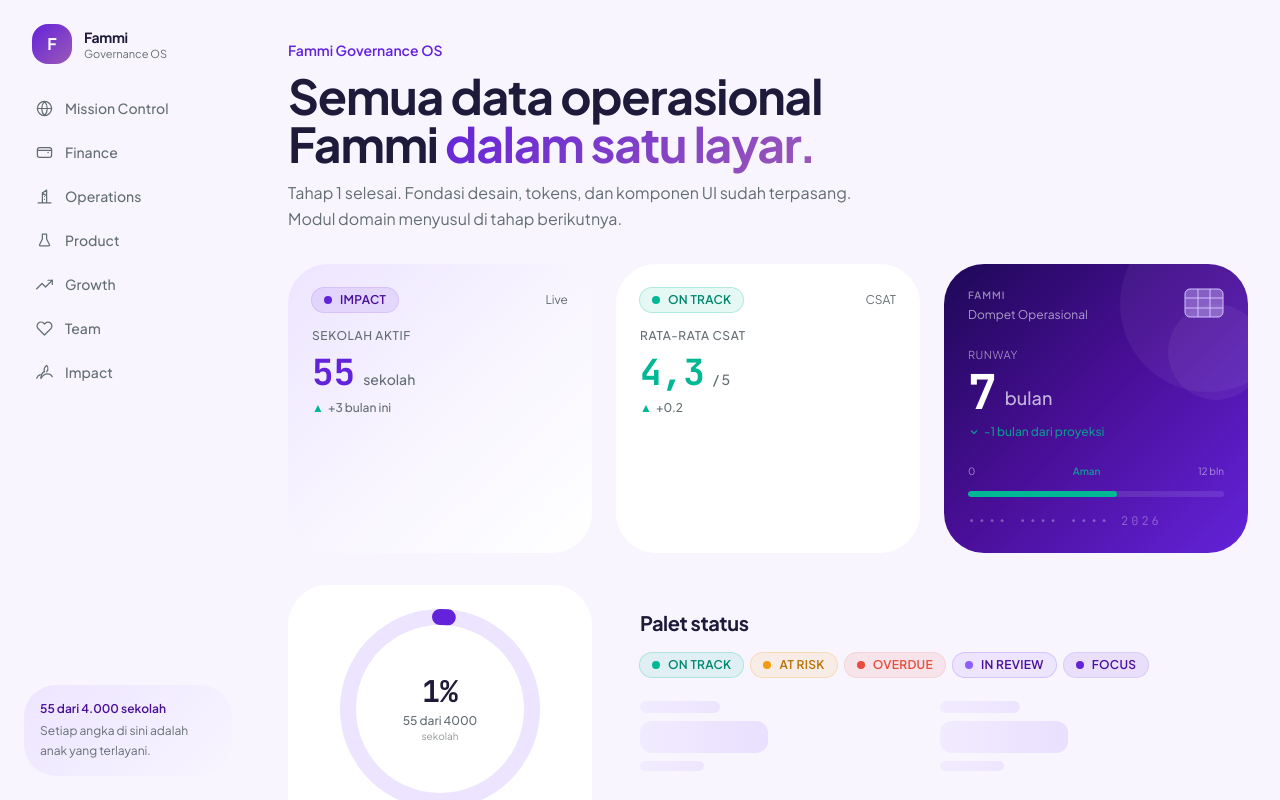
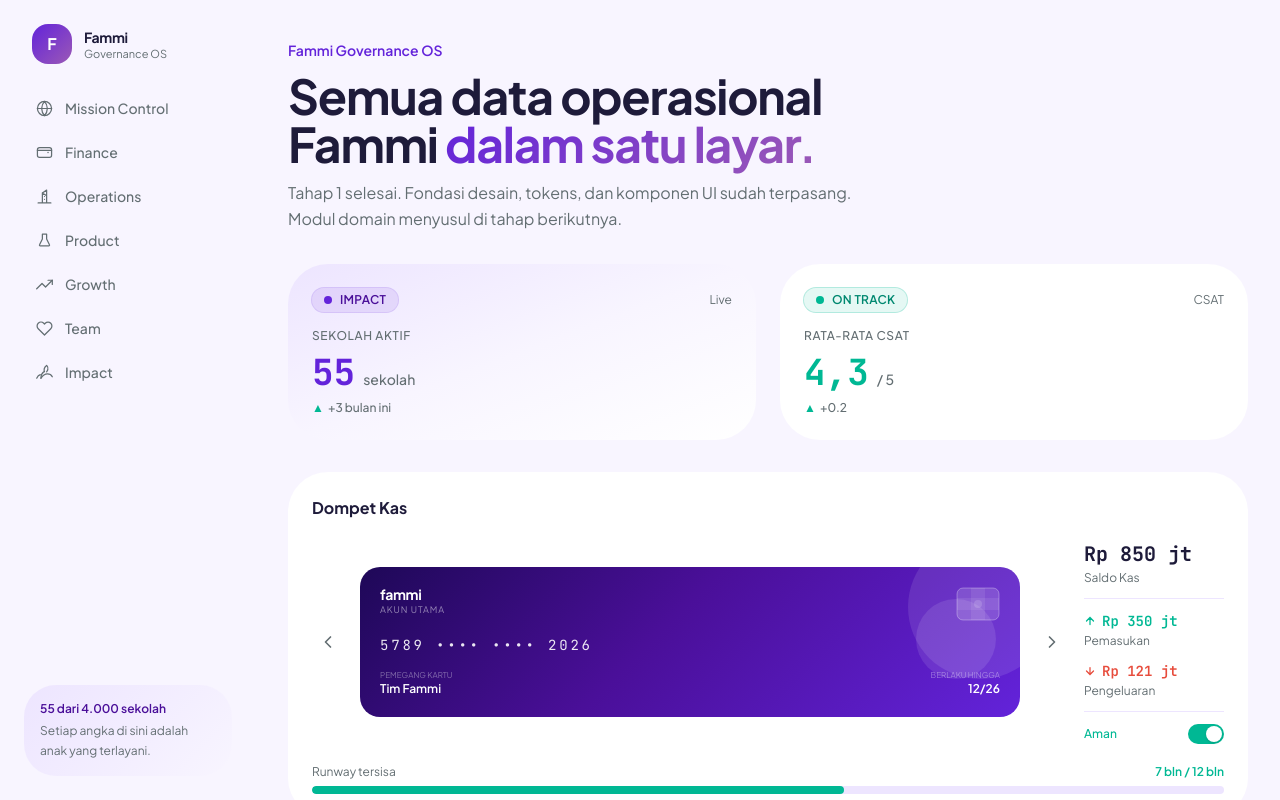
Before and after one commit to mumuawaludin-max/fammi-governance, a Next.js app: page / in a window 1280 px wide. Shown: the top 800 px of the page. Built offline with nearby package versions, Linux system fonts and the light colour scheme.

Commit message:
fix: rebuild RunwayCard exact CloudCash structure — wallet card, stats kanan, progress bar bawah

```diff
--- a/src/app/page.tsx
+++ b/src/app/page.tsx
@@ -24,7 +24,8 @@
         </p>
       </header>
 
-      <section className="grid gap-6 md:grid-cols-3">
+      {/* baris 1: dua stat card kecil */}
+      <section className="grid gap-6 md:grid-cols-2">
         <Card variant="gradient">
           <div className="flex items-center justify-between mb-4">
             <StatusBadge status="purple" label="Impact" />
@@ -54,14 +55,19 @@
             accent="success"
           />
         </Card>
+      </section>
 
+      {/* baris 2: runway card lebar penuh — struktur dompet */}
+      <section>
         <RunwayCard
           runwayMonths={7}
-          trend="down"
-          trendLabel="-1 bulan dari proyeksi"
+          cashBalance={850_000_000}
+          incomeMonthly={350_000_000}
+          burnRateMonthly={121_428_571}
         />
       </section>
 
+      {/* baris 3: progress ring + status palet */}
       <section className="grid gap-6 md:grid-cols-3">
         <Card className="md:col-span-1 flex flex-col items-center justify-center">
           <ProgressRing
--- a/src/components/ui/RunwayCard.tsx
+++ b/src/components/ui/RunwayCard.tsx
@@ -4,147 +4,277 @@
 import { cn } from "@/lib/cn";
 import { THRESHOLDS } from "@/lib/constants";
 
+// ─── Types ────────────────────────────────────────────────────────────────────
+
 export interface RunwayCardProps {
+  /** Sisa runway dalam bulan */
   runwayMonths: number;
-  burnRatePerMonth?: number;
-  cashBalance?: number;
-  trend?: "up" | "down" | "neutral";
-  trendLabel?: string;
+  /** Saldo kas saat ini (Rupiah) */
+  cashBalance: number;
+  /** Pemasukan bulan ini (Rupiah) */
+  incomeMonthly: number;
+  /** Pengeluaran / burn rate bulan ini (Rupiah) */
+  burnRateMonthly: number;
+  cardHolder?: string;
+  cardExpiry?: string;
   className?: string;
 }
 
-function ChipIcon() {
+// ─── Helpers ──────────────────────────────────────────────────────────────────
+
+function formatIDR(n: number): string {
+  if (n >= 1_000_000_000) return `Rp ${(n / 1_000_000_000).toFixed(2).replace(".", ",")} M`;
+  if (n >= 1_000_000) return `Rp ${(n / 1_000_000).toFixed(0)} jt`;
+  return `Rp ${n.toLocaleString("id-ID")}`;
+}
+
+function getRunwayHealth(months: number) {
+  if (months <= THRESHOLDS.RUNWAY_CRITICAL)
+    return { bar: "bg-danger", label: "Kritis", color: "text-danger" };
+  if (months <= THRESHOLDS.RUNWAY_WARNING)
+    return { bar: "bg-warning", label: "Perlu perhatian", color: "text-warning-dark" };
+  return { bar: "bg-success", label: "Aman", color: "text-success" };
+}
+
+function useCountUp(target: number, duration = 1200) {
+  const [val, setVal] = useState(0);
+  const raf = useRef<number | null>(null);
+  useEffect(() => {
+    const t0 = performance.now();
+    const tick = (now: number) => {
+      const p = Math.min(1, (now - t0) / duration);
+      setVal(Math.round(target * (1 - Math.pow(1 - p, 3))));
+      if (p < 1) raf.current = requestAnimationFrame(tick);
+    };
+    raf.current = requestAnimationFrame(tick);
+    return () => { if (raf.current) cancelAnimationFrame(raf.current); };
+  }, [target, duration]);
+  return val;
+}
+
+// ─── Sub-components ───────────────────────────────────────────────────────────
+
+function ChipSVG() {
   return (
-    <svg width="40" height="30" viewBox="0 0 40 30" fill="none">
-      <rect x="1" y="1" width="38" height="28" rx="5" fill="#D4C2FF" opacity="0.4" />
-      <rect x="1" y="1" width="38" height="28" rx="5" stroke="#D4C2FF" strokeWidth="1" />
-      <line x1="14" y1="1" x2="14" y2="29" stroke="#D4C2FF" strokeWidth="1" />
-      <line x1="26" y1="1" x2="26" y2="29" stroke="#D4C2FF" strokeWidth="1" />
-      <line x1="1" y1="10" x2="39" y2="10" stroke="#D4C2FF" strokeWidth="1" />
-      <line x1="1" y1="20" x2="39" y2="20" stroke="#D4C2FF" strokeWidth="1" />
+    <svg width="44" height="34" viewBox="0 0 44 34" fill="none">
+      <rect x="1" y="1" width="42" height="32" rx="6" fill="rgba(255,255,255,0.15)" stroke="rgba(255,255,255,0.3)" strokeWidth="1" />
+      <rect x="15" y="1" width="14" height="32" fill="rgba(255,255,255,0.08)" />
+      <rect x="1" y="11" width="42" height="12" fill="rgba(255,255,255,0.08)" />
+      <circle cx="22" cy="17" r="4" fill="rgba(255,255,255,0.15)" />
     </svg>
   );
 }
 
-function useCountUp(target: number, duration = 1000) {
-  const [value, setValue] = useState(0);
-  const frame = useRef<number | null>(null);
-
-  useEffect(() => {
-    const start = performance.now();
-    const step = (now: number) => {
-      const t = Math.min(1, (now - start) / duration);
-      const eased = 1 - Math.pow(1 - t, 3);
-      setValue(Math.round(target * eased));
-      if (t < 1) frame.current = requestAnimationFrame(step);
-    };
-    frame.current = requestAnimationFrame(step);
-    return () => { if (frame.current) cancelAnimationFrame(frame.current); };
-  }, [target, duration]);
-
-  return value;
+function ChevronLeft() {
+  return (
+    <svg width="20" height="20" viewBox="0 0 24 24" fill="none" stroke="currentColor" strokeWidth="2" strokeLinecap="round" strokeLinejoin="round">
+      <path d="M15 18l-6-6 6-6" />
+    </svg>
+  );
 }
 
-function getRunwayColor(months: number) {
-  if (months <= THRESHOLDS.RUNWAY_CRITICAL) return { bar: "bg-danger", text: "text-danger/80" };
-  if (months <= THRESHOLDS.RUNWAY_WARNING) return { bar: "bg-warning", text: "text-warning/80" };
-  return { bar: "bg-success", text: "text-success/80" };
+function ChevronRight() {
+  return (
+    <svg width="20" height="20" viewBox="0 0 24 24" fill="none" stroke="currentColor" strokeWidth="2" strokeLinecap="round" strokeLinejoin="round">
+      <path d="M9 18l6-6-6-6" />
+    </svg>
+  );
 }
 
-const TREND_ICON = {
-  up: (
-    <svg width="12" height="12" viewBox="0 0 24 24" fill="none" stroke="currentColor" strokeWidth="2.5">
-      <path d="M18 15l-6-6-6 6" />
+function ArrowUp({ className }: { className?: string }) {
+  return (
+    <svg width="12" height="12" viewBox="0 0 24 24" fill="none" stroke="currentColor" strokeWidth="2.5" strokeLinecap="round" className={className}>
+      <path d="M12 19V5M5 12l7-7 7 7" />
     </svg>
-  ),
-  down: (
-    <svg width="12" height="12" viewBox="0 0 24 24" fill="none" stroke="currentColor" strokeWidth="2.5">
-      <path d="M6 9l6 6 6-6" />
+  );
+}
+
+function ArrowDown({ className }: { className?: string }) {
+  return (
+    <svg width="12" height="12" viewBox="0 0 24 24" fill="none" stroke="currentColor" strokeWidth="2.5" strokeLinecap="round" className={className}>
+      <path d="M12 5v14M19 12l-7 7-7-7" />
     </svg>
-  ),
-  neutral: null,
-};
+  );
+}
+
+// ─── Physical Credit Card ─────────────────────────────────────────────────────
+
+interface CreditCardProps {
+  cardHolder: string;
+  cardExpiry: string;
+}
+
+function CreditCard({ cardHolder, cardExpiry }: CreditCardProps) {
+  return (
+    <div
+      className="relative rounded-[20px] overflow-hidden flex flex-col justify-between p-5 text-white select-none"
+      style={{
+        background: "linear-gradient(135deg, #1E0857 0%, #4A0F99 45%, #6323DA 100%)",
+        minWidth: 240,
+        height: 150,
+      }}
+    >
+      {/* decorative circles */}
+      <span className="pointer-events-none absolute -right-8 -top-8 w-36 h-36 rounded-full bg-white/10" />
+      <span className="pointer-events-none absolute right-6 top-8 w-20 h-20 rounded-full bg-white/10" />
+
+      {/* top: brand + chip */}
+      <div className="flex items-start justify-between relative z-10">
+        <div>
+          <p className="text-sm font-bold tracking-tight leading-none">fammi</p>
+          <p className="text-[9px] text-white/50 uppercase tracking-widest mt-0.5">Akun Utama</p>
+        </div>
+        <ChipSVG />
+      </div>
+
+      {/* card number */}
+      <div className="relative z-10 font-mono text-sm tracking-[0.2em] text-white/90">
+        5789 &bull;&bull;&bull;&bull; &bull;&bull;&bull;&bull; 2026
+      </div>
+
+      {/* bottom: holder + expiry */}
+      <div className="relative z-10 flex items-end justify-between">
+        <div>
+          <p className="text-[8px] text-white/40 uppercase">Pemegang kartu</p>
+          <p className="text-xs font-semibold">{cardHolder}</p>
+        </div>
+        <div className="text-right">
+          <p className="text-[8px] text-white/40 uppercase">Berlaku hingga</p>
+          <p className="text-xs font-semibold">{cardExpiry}</p>
+        </div>
+      </div>
+    </div>
+  );
+}
+
+// ─── Main Component ───────────────────────────────────────────────────────────
 
 export function RunwayCard({
   runwayMonths,
-  trendLabel,
-  trend = "neutral",
+  cashBalance,
+  incomeMonthly,
+  burnRateMonthly,
+  cardHolder = "Tim Fammi",
+  cardExpiry = "12/26",
   className,
 }: RunwayCardProps) {
-  const animated = useCountUp(runwayMonths);
+  const animatedBalance = useCountUp(cashBalance);
+  const animatedIncome = useCountUp(incomeMonthly);
+  const animatedBurn = useCountUp(burnRateMonthly);
+
   const pct = Math.min(100, (runwayMonths / 12) * 100);
-  const { bar, text } = getRunwayColor(runwayMonths);
+  const health = getRunwayHealth(runwayMonths);
 
-  const statusLabel =
-    runwayMonths <= THRESHOLDS.RUNWAY_CRITICAL
-      ? "Kritis"
-      : runwayMonths <= THRESHOLDS.RUNWAY_WARNING
-        ? "Perlu perhatian"
-        : "Aman";
-
-  const cardDots = "\u2022\u2022\u2022\u2022  \u2022\u2022\u2022\u2022  \u2022\u2022\u2022\u2022  2026";
+  const limitLabel = `${runwayMonths} bln / 12 bln`;
 
   return (
     <div
       className={cn(
-        "rounded-card p-6 flex flex-col justify-between gap-6 relative overflow-hidden",
-        "bg-gradient-wallet text-white",
-        "transition-all duration-300 hover:shadow-neon hover:scale-[1.015]",
-        "min-h-[200px]",
+        "rounded-card bg-surface p-6 flex flex-col gap-5",
+        "transition-all duration-300 hover:shadow-neon hover:scale-[1.005]",
         className,
       )}
     >
-      {/* decorative circles */}
-      <span className="pointer-events-none absolute -right-12 -top-12 w-44 h-44 rounded-full bg-white/5" />
-      <span className="pointer-events-none absolute -right-4 top-10 w-24 h-24 rounded-full bg-white/5" />
+      {/* title */}
+      <p className="text-base font-bold text-text-primary">Dompet Kas</p>
 
-      {/* top row */}
-      <div className="flex items-start justify-between relative z-10">
-        <div>
-          <p className="text-[10px] font-semibold uppercase tracking-widest text-white/50 mb-1">
-            Fammi
-          </p>
-          <p className="text-xs text-white/60">Dompet Operasional</p>
+      {/* middle: card + arrows + stats */}
+      <div className="flex items-center gap-4">
+        {/* left arrow */}
+        <button
+          type="button"
+          className="shrink-0 w-8 h-8 flex items-center justify-center rounded-full text-text-secondary hover:bg-fammi-100 hover:text-fammi transition-colors"
+          aria-label="Sebelumnya"
+        >
+          <ChevronLeft />
+        </button>
+
+        {/* physical card */}
+        <div className="flex-1 min-w-0">
+          <CreditCard cardHolder={cardHolder} cardExpiry={cardExpiry} />
         </div>
-        <ChipIcon />
+
+        {/* right arrow */}
+        <button
+          type="button"
+          className="shrink-0 w-8 h-8 flex items-center justify-center rounded-full text-text-secondary hover:bg-fammi-100 hover:text-fammi transition-colors"
+          aria-label="Berikutnya"
+        >
+          <ChevronRight />
+        </button>
+
+        {/* stats */}
+        <div className="shrink-0 flex flex-col gap-3 min-w-[140px]">
+          {/* saldo kas */}
+          <div>
+            <p className="font-mono text-xl font-bold text-text-primary tabular-nums">
+              {formatIDR(animatedBalance)}
+            </p>
+            <p className="text-xs text-text-secondary mt-0.5">Saldo Kas</p>
+          </div>
+
+          <div className="h-px bg-fammi-100" />
+
+          {/* pemasukan */}
+          <div>
+            <div className="flex items-center gap-1.5">
+              <ArrowUp className="text-success" />
+              <p className="font-mono text-sm font-semibold text-success tabular-nums">
+                {formatIDR(animatedIncome)}
+              </p>
+            </div>
+            <p className="text-xs text-text-secondary mt-0.5">Pemasukan</p>
+          </div>
+
+          {/* pengeluaran */}
+          <div>
+            <div className="flex items-center gap-1.5">
+              <ArrowDown className="text-danger" />
+              <p className="font-mono text-sm font-semibold text-danger tabular-nums">
+                {formatIDR(animatedBurn)}
+              </p>
+            </div>
+            <p className="text-xs text-text-secondary mt-0.5">Pengeluaran</p>
+          </div>
+
+          <div className="h-px bg-fammi-100" />
+
+          {/* toggle runway status */}
+          <div className="flex items-center justify-between gap-2">
+            <span className={cn("text-xs font-medium", health.color)}>
+              {health.label}
+            </span>
+            <span
+              className={cn(
+                "w-9 h-5 rounded-full relative transition-colors",
+                runwayMonths > THRESHOLDS.RUNWAY_WARNING ? "bg-success" : "bg-danger",
+              )}
+              role="img"
+              aria-label={`Runway ${health.label}`}
+            >
+              <span
+                className={cn(
+                  "absolute top-0.5 w-4 h-4 rounded-full bg-white shadow transition-all",
+                  runwayMonths > THRESHOLDS.RUNWAY_WARNING ? "right-0.5" : "left-0.5",
+                )}
+              />
+            </span>
+          </div>
+        </div>
       </div>
 
-      {/* main amount */}
-      <div className="relative z-10">
-        <p className="text-[11px] text-white/50 uppercase tracking-wider mb-1">Runway</p>
-        <div className="flex items-end gap-2">
-          <span className="font-mono text-5xl font-bold tabular-nums leading-none">
-            {animated}
-          </span>
-          <span className="text-lg font-medium text-white/70 pb-1">bulan</span>
+      {/* bottom: runway progress bar */}
+      <div className="flex flex-col gap-1.5">
+        <div className="flex items-center justify-between text-xs text-text-secondary">
+          <span>Runway tersisa</span>
+          <span className={cn("font-semibold", health.color)}>{limitLabel}</span>
         </div>
-        {trendLabel && (
-          <div className={cn("flex items-center gap-1 mt-2 text-xs font-medium", text)}>
-            {TREND_ICON[trend]}
-            <span>{trendLabel}</span>
-          </div>
-        )}
-      </div>
-
-      {/* bottom row */}
-      <div className="relative z-10 flex flex-col gap-2">
-        {/* progress bar runway */}
-        <div className="flex items-center justify-between text-[10px] text-white/50 mb-1">
-          <span>0</span>
-          <span className={cn("font-semibold", text)}>{statusLabel}</span>
-          <span>12 bln</span>
-        </div>
-        <div className="h-1.5 w-full rounded-full bg-white/10 overflow-hidden">
+        <div className="h-2 w-full rounded-full bg-fammi-100 overflow-hidden">
           <div
-            className={cn("h-full rounded-full transition-all duration-1000", bar)}
+            className={cn("h-full rounded-full transition-all duration-1000", health.bar)}
             style={{ width: `${pct}%` }}
           />
         </div>
-
-        {/* card number style */}
-        <p className="font-mono text-xs text-white/30 tracking-[0.25em] mt-2">
-          {cardDots}
-        </p>
       </div>
     </div>
   );
```
